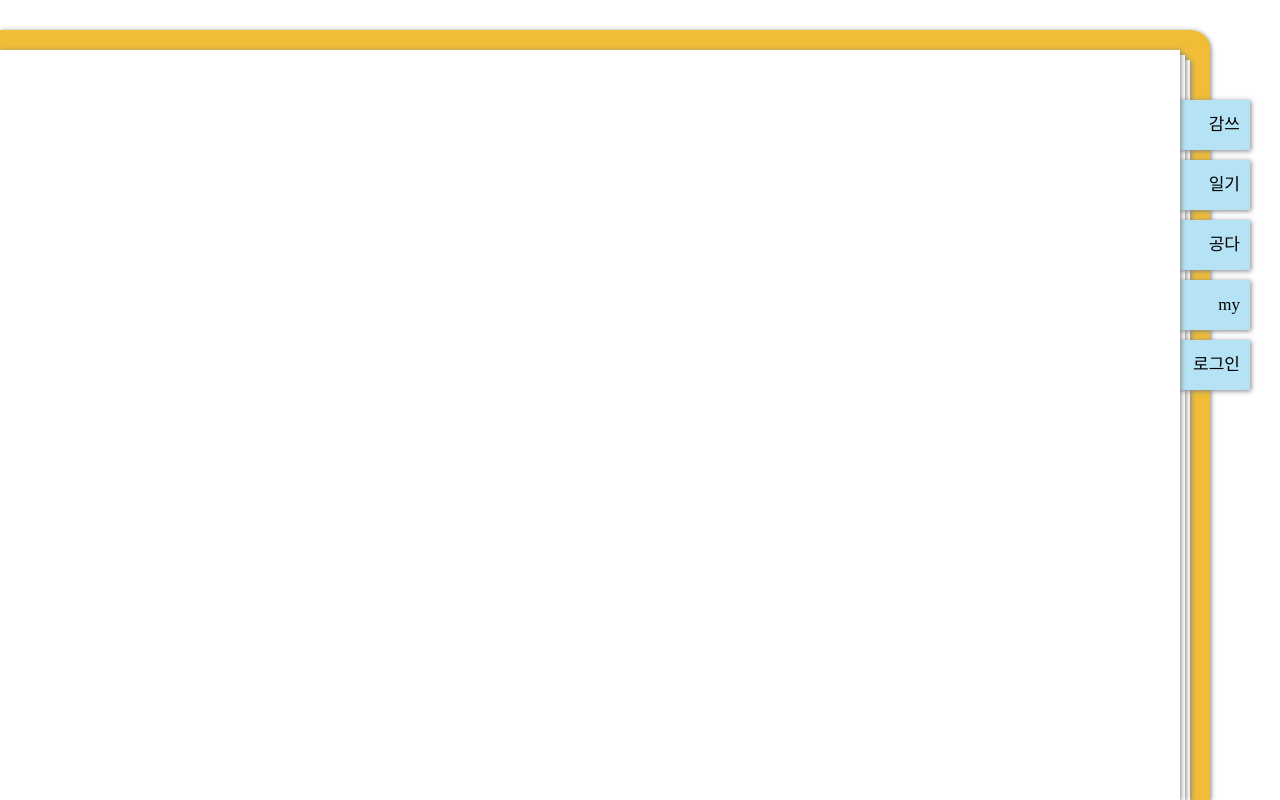
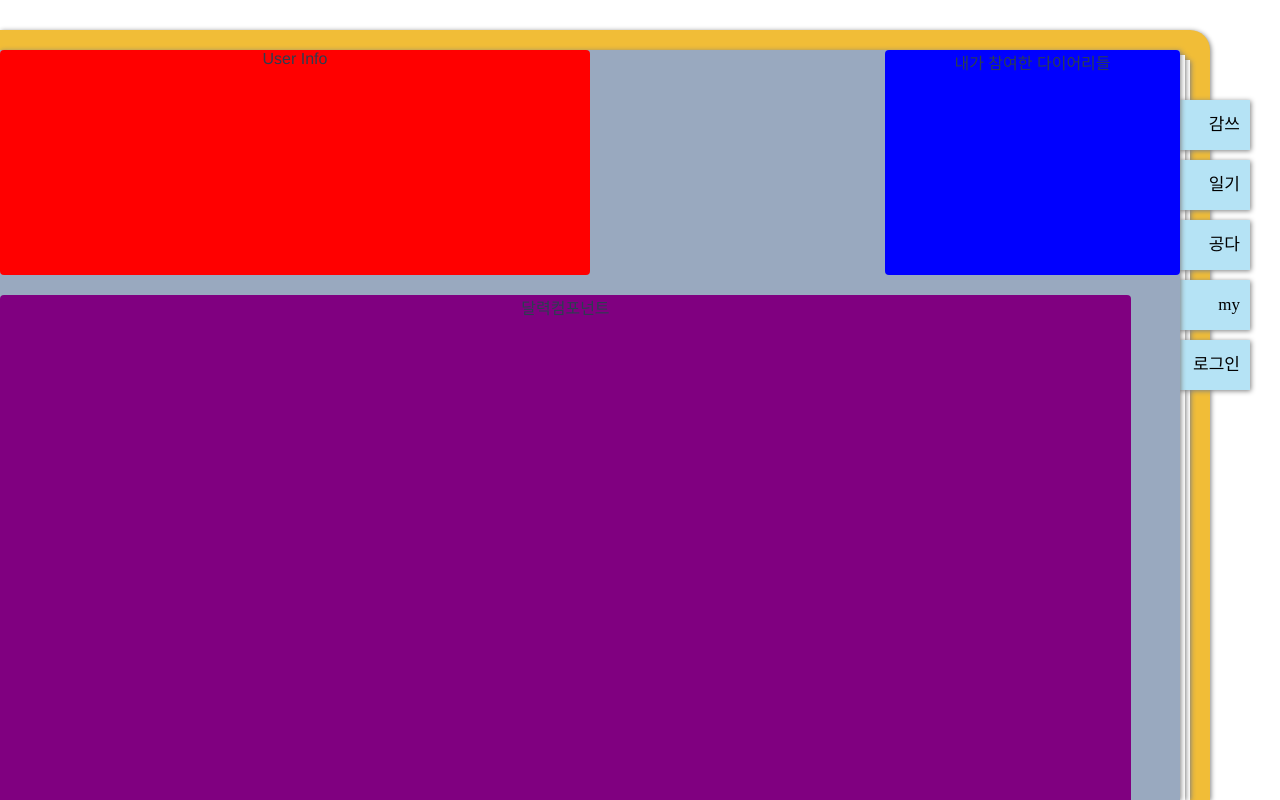
Before and after one commit to JungeunKwon/moida, a Vue app in the folder Moida/frontend/: page /myPage in a window 1280 px wide. Built offline with nearby package versions, Linux system fonts and the light colour scheme; a web font is replaced by a local one.

Commit message:
[추가] myPage layout작성중, element-ui 추가
S02P31D106-37

```diff
--- a/Moida/frontend/src/components/Layout.vue
+++ b/Moida/frontend/src/components/Layout.vue
@@ -7,7 +7,7 @@
 		<router-link to="/trash" class="tag t1">감쓰</router-link>
 		<router-link to="/about" class="tag t2">일기</router-link>
 		<router-link to="/" class="tag t3">공다</router-link>
-		<router-link to="/" class="tag t4">my</router-link>
+		<router-link to="/myPage" class="tag t4">my</router-link>
 		<router-link to="/" class="tag t5">로그인</router-link>
 	</div>
 </template>
--- a/Moida/frontend/src/main.js
+++ b/Moida/frontend/src/main.js
@@ -4,8 +4,11 @@ import router from "./router";
 import store from "./store";
 import vuetify from "./plugins/vuetify";
 import "./permission";
+import Element from "element-ui";
+import "element-ui/lib/theme-chalk/index.css";
+import "element-ui/lib/theme-chalk/display.css";
 Vue.config.productionTip = false;
-
+Vue.use(Element);
 new Vue({
 	vuetify,
 	router,
--- a/Moida/frontend/src/router/index.js
+++ b/Moida/frontend/src/router/index.js
@@ -28,6 +28,11 @@ const routes = [
 		name: "Trash",
 		component: Trash,
 	},
+	{
+		path: "/myPage",
+		name: "MyPage",
+		component: () => import("../views/myPage/index.vue"),
+	},
 ];
 
 const router = new VueRouter({
--- /dev/null
+++ b/Moida/frontend/src/views/myPage/index.vue
@@ -0,0 +1,63 @@
+<template>
+	<div class="mp-main-container">
+		<el-row type="flex" class="mp-first-row" justify="space-between">
+			<el-col :xs="12" :sm="12" :md="12" :lg="12" :xl="12">
+				<div class="mp-content mp-myInfo">User Info</div>
+			</el-col>
+			<el-col :xs="12" :sm="12" :md="12" :lg="6" :xl="6">
+				<div class="mp-content mp-joinedDiary">
+					내가 참여한 다이어리들
+				</div>
+			</el-col>
+		</el-row>
+		<el-row type="flex" class="mp-second-row" justify="start">
+			<el-col :xs="24" :sm="24" :md="24" :lg="23" :xl="23"
+				><div class="mp-content mp-Calendar">달력컴포넌트</div></el-col
+			>
+		</el-row>
+	</div>
+</template>
+
+<script>
+export default {
+	name: "myPage",
+	data() {
+		return {};
+	},
+};
+</script>
+
+<style>
+.el-row {
+	margin-bottom: 20px;
+}
+.mp-main-container {
+	width: 100%;
+	height: 100%;
+	background: #99a9bf;
+	overflow: auto;
+}
+.mp-content {
+	border-radius: 4px;
+	min-height: 50px;
+}
+.mp-myInfo {
+	background: red;
+	height: 100%;
+}
+.mp-joinedDiary {
+	background: blue;
+	height: 100%;
+}
+.mp-first-row {
+	height: 30%;
+}
+.mp-Calendar {
+	background: purple;
+	height: 100%;
+	min-height: 620px;
+}
+.mp-second-row {
+	height: 65%;
+}
+</style>
```
Also changed, not shown: Moida/frontend/package.json (+5 -4 lines).
